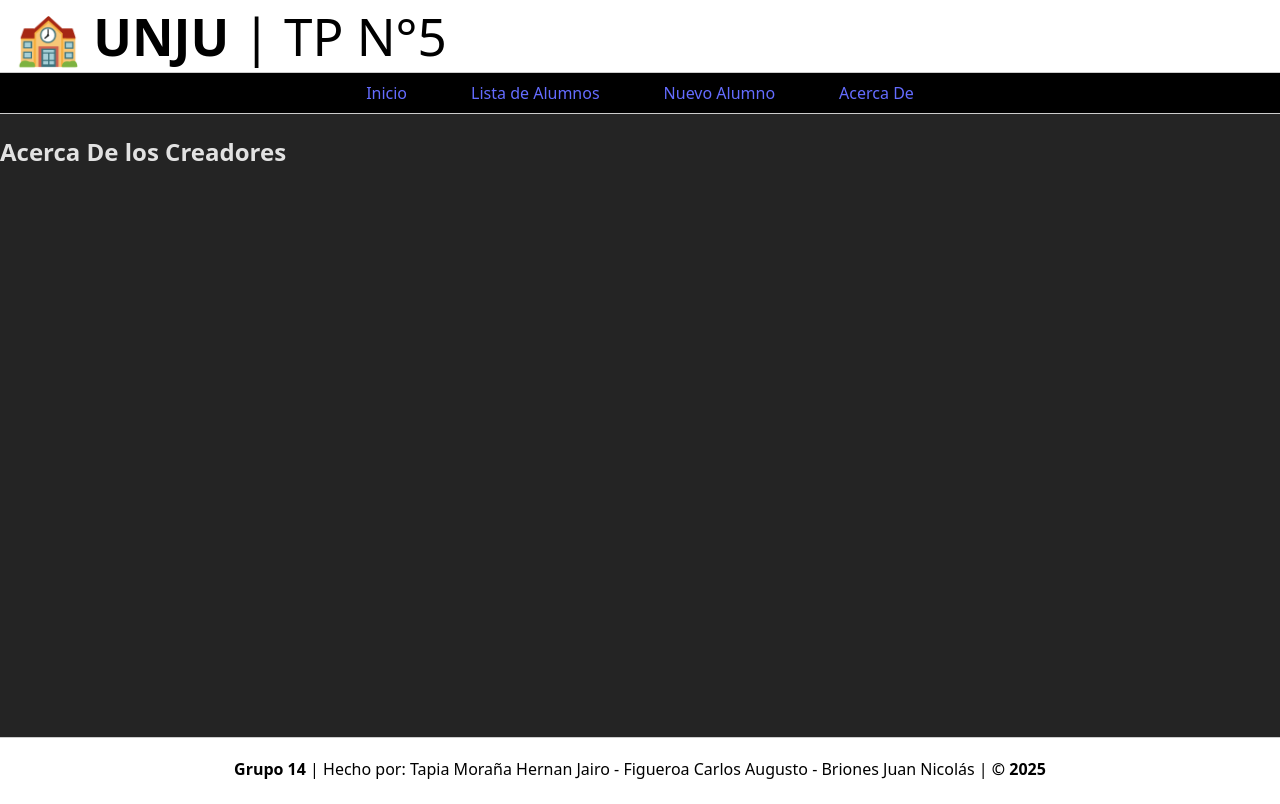
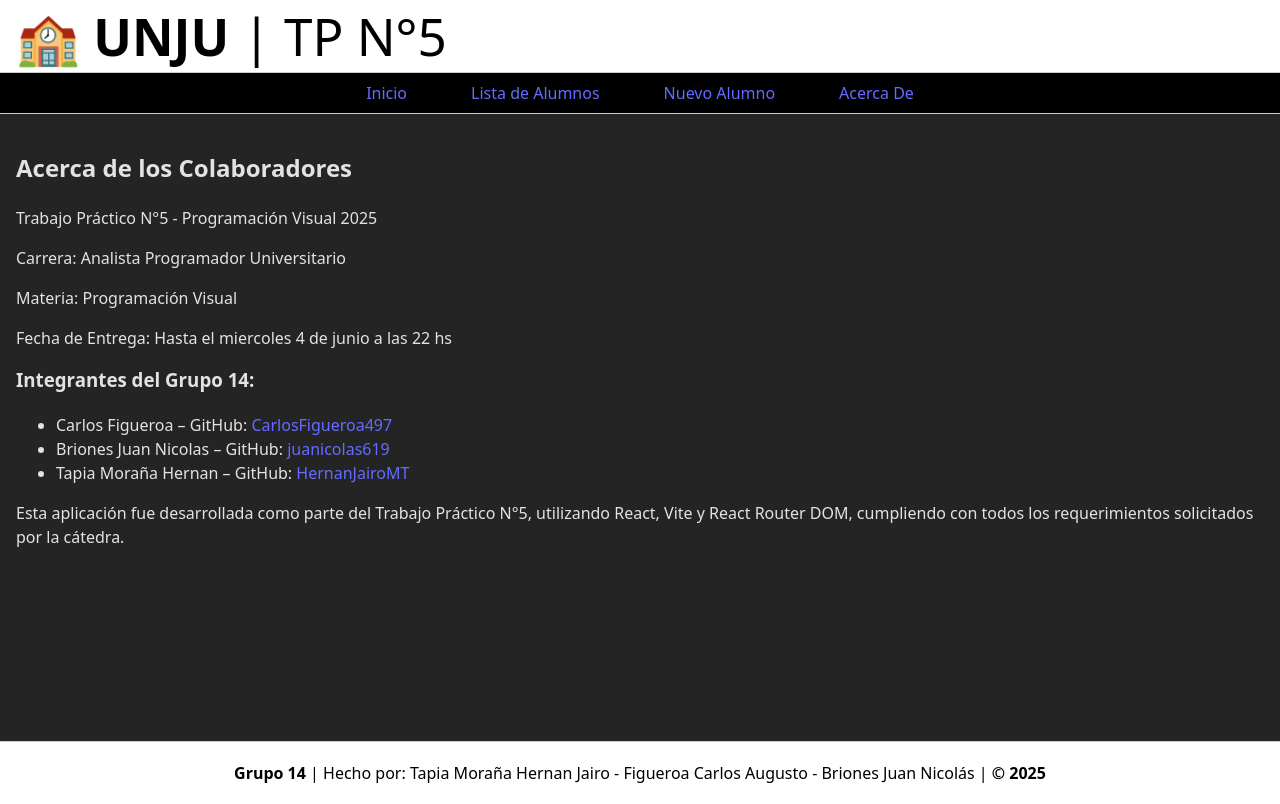
Before and after one commit to CarlosFigueroa497/pv_tp5_grupo14, a React (Vite) app: page /acerca in a window 1280 px wide. Built offline with nearby package versions, Linux system fonts and the light colour scheme.

Commit message:
Agregue informacion en AcercaDe y README

```diff
--- a/src/pages/AcercaDe.jsx
+++ b/src/pages/AcercaDe.jsx
@@ -1,4 +1,25 @@
 function AcercaDe() {
-  return <h2>Acerca De los Creadores</h2>
+  return (
+    <div style={{ padding: "1rem" }}>
+      <h2>Acerca de los Colaboradores</h2>
+      <p>Trabajo Práctico N°5 - Programación Visual 2025</p>
+      <p>Carrera: Analista Programador Universitario</p>
+      <p>Materia: Programación Visual</p>
+      <p>Fecha de Entrega: Hasta el miercoles 4 de junio a las 22 hs</p>
+
+      <h3 style={{ marginTop: "1rem" }}>Integrantes del Grupo 14:</h3>
+      <ul>
+        <li>Carlos Figueroa – GitHub: <a href="https://github.com/CarlosFigueroa497" target="_blank" rel="noreferrer">CarlosFigueroa497</a></li>
+        <li>Briones Juan Nicolas – GitHub: <a href="https://github.com/juanicolas619" target="_blank" rel="noreferrer">juanicolas619</a></li>
+        <li>Tapia Moraña Hernan – GitHub: <a href="https://github.com/HernanJairoMT" target="_blank" rel="noreferrer">HernanJairoMT</a></li>
+      </ul>
+
+      <p style={{ marginTop: "1rem" }}>
+        Esta aplicación fue desarrollada como parte del Trabajo Práctico N°5, utilizando React, Vite y React Router DOM, cumpliendo con todos los requerimientos solicitados por la cátedra.
+      </p>
+    </div>
+  );
 }
-export default AcercaDe
+
+
+export default AcercaDe;
```
Also changed, not shown: 1 other file (tests, documents, lock files or other folders).
